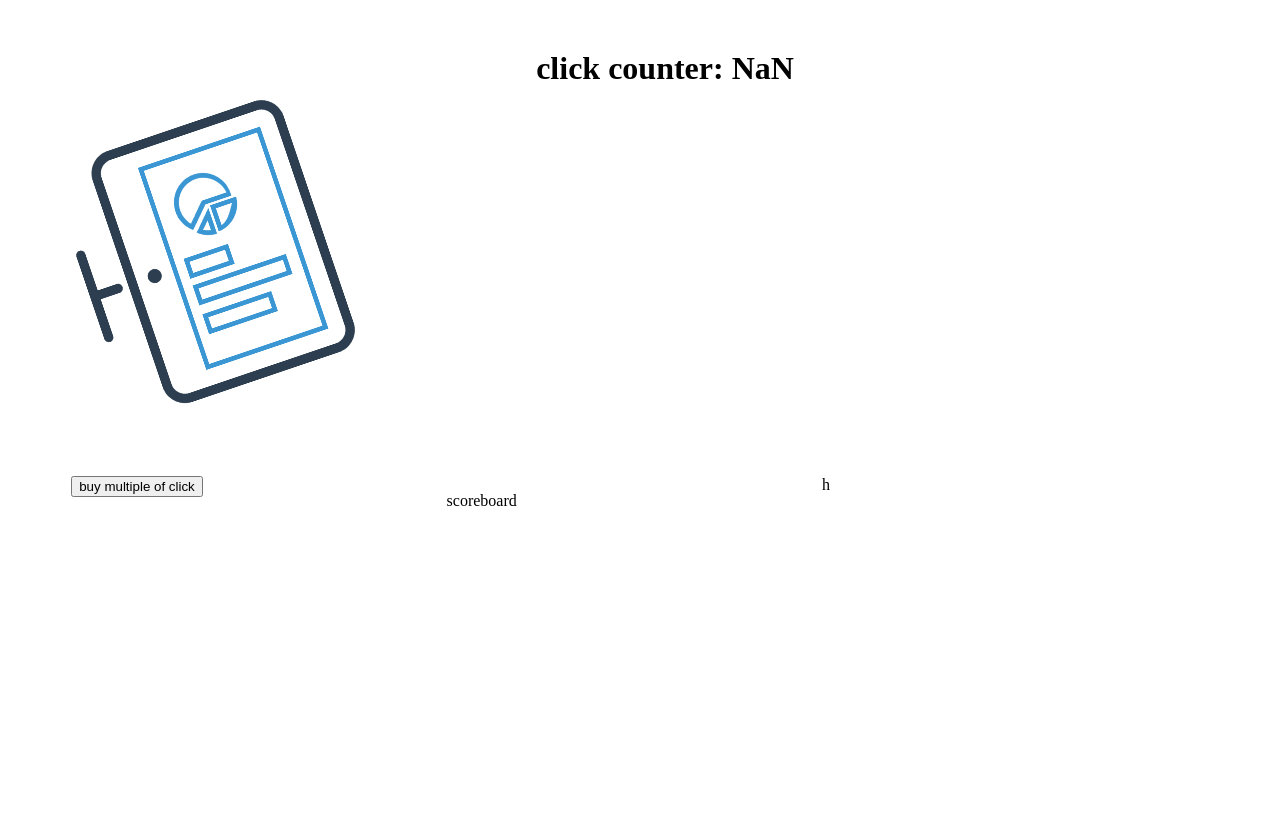
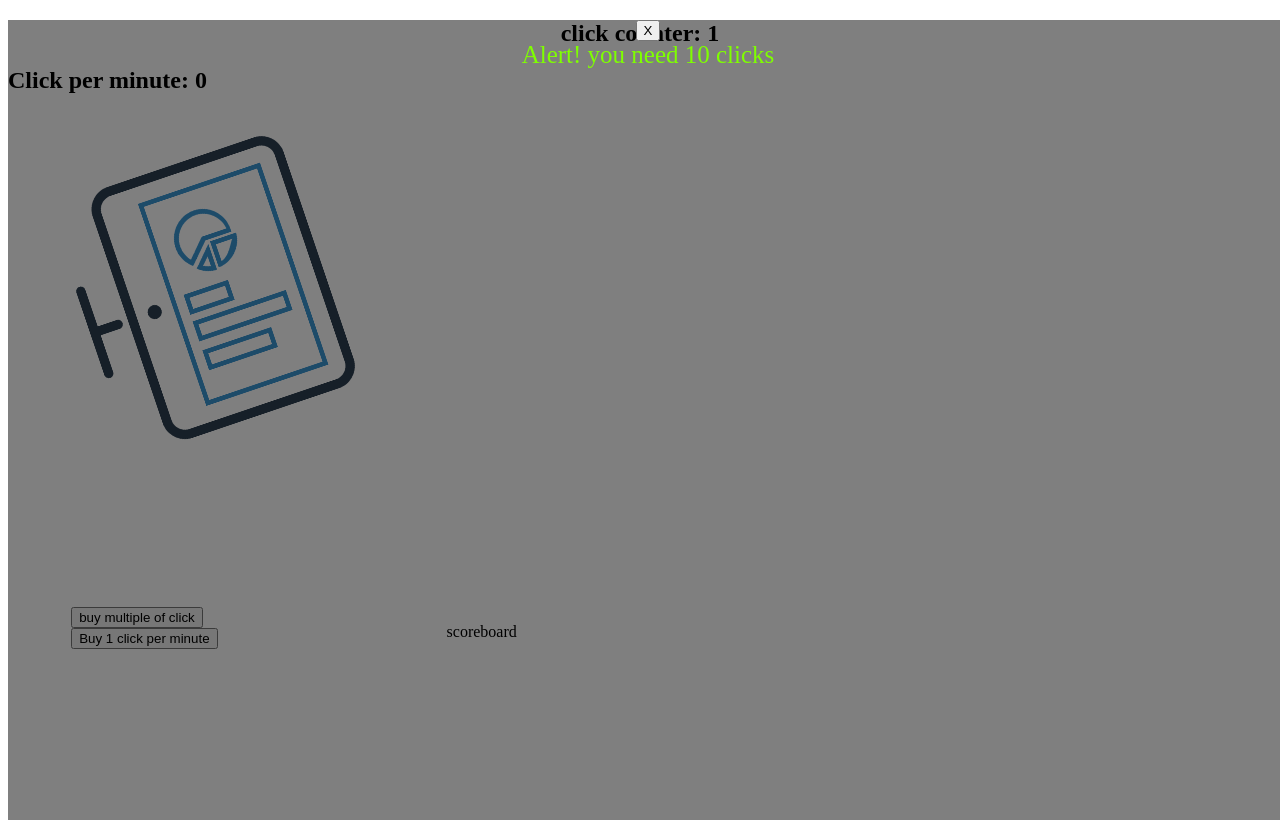
Before and after one commit to DmytroHoretskyi/JS_Clicker, a plain HTML site: page index.html in a window 1280 px wide. Both pictures are taken after a click on the button "buy multiple of click". Drawn offline with Linux system fonts and the light colour scheme.

Commit message:
added click per minute button and algorithm(need to fix)

```diff
--- a/index.html
+++ b/index.html
@@ -12,16 +12,20 @@
 <div id="siteBlocker" class="hidden"></div>
 <div id="popUp" class="hidden"><button id="close">X</button>
     <br><span id="mistake"></span></div>
-
+<article>
+    <h1 id="counter">click counter: 0</h1>
+    <h1 id="clickPerMinute">Click per minute: 0</h1>
+</article>
 <div class="clicker">
-    <h1 id="counter">click counter: 0</h1>
-    <img alt="click" src="images/clickIMG.png" id="clickButton" width="300px" height="300px">
+    <img alt="click" src="images/clickIMG.png" id="clickButton" >
 </div>
 <div class="upgrades">
-    <div><button id="upgradeButton">buy multiple of click</button></div>
+    <div><button id="upgradeButton">buy multiple of click</button>
+        <br>
+        <button id="60SecUpgrade">Buy 1 click per minute</button>
+    </div>
+
     <div><p>scoreboard</p></div>
-    <div>h</div>
-
 </div>
 <script src="main.js"></script>
 </body>
--- a/main.js
+++ b/main.js
@@ -1,36 +1,58 @@
-let h1Counter = document.getElementById('counter');
-let buttonId = document.getElementById('clickButton');
-let upgradeButton = document.getElementById('upgradeButton');
-let cautionMessage = document.getElementById('siteBlocker');
-let popUp = document.getElementById('popUp')
-let popUpError = document.getElementById('close')
-let popUpText = document.getElementById('mistake')
-let counter = parseInt(sessionStorage.getItem('counter'));
-let upgrade0 = parseInt(sessionStorage.getItem('upgrade'));
+const h1Counter = document.getElementById('counter');
+const buttonId = document.getElementById('clickButton');
+const upgradeButton = document.getElementById('upgradeButton');
+const cautionMessage = document.getElementById('siteBlocker');
+const popUp = document.getElementById('popUp');
+const popUpError = document.getElementById('close');
+const popUpText = document.getElementById('mistake');
+let clickPerMinute = document.getElementById('clickPerMinute')
+let timeUpgrade60sec = document.getElementById('60SecUpgrade')
 
-popUpError.addEventListener('click',function (){
+let userData = {
+   clickCount: 0,
+   clickUpgradeButton:{
+      upgradeCount: 1,
+      upgradeMultiply: 2,
+      upgradeCountSum: 10,
+   },
+
+};
+
+if ('userData' in sessionStorage) {
+   userData = JSON.parse(sessionStorage.getItem('userData'));
+}
+
+h1Counter.textContent = 'click counter: ' + userData.clickCount;
+
+popUpError.addEventListener('click',() => {
    cautionMessage.classList.add('hidden');
    popUp.classList.add('hidden');
-})
+});
 
-upgradeButton.addEventListener('click', function (){
-let upgradeStocks = 10;
-   if (upgradeStocks > counter){
+upgradeButton.addEventListener('click', () => {
+   if (userData.clickUpgradeButton.upgradeCountSum > userData.clickCount){
       popUp.classList.remove('hidden');
       cautionMessage.classList.remove('hidden')
-   popUpText.textContent = `Alert! you need ${upgradeStocks} clicks`;
-   }
-   else {
-      counter -= upgradeStocks;
-      upgrade0 += 1;
-      h1Counter.textContent = 'click counter: ' + counter;
+      popUpText.textContent = `Alert! you need ${userData.clickUpgradeButton.upgradeCountSum} clicks`;
+
+   } else {
+      userData.clickCount -= userData.clickUpgradeButton.upgradeCountSum;
+      userData.clickUpgradeButton.upgradeCount += 1;
+      h1Counter.textContent = 'click counter: ' + userData.clickCount;
+      userData.clickUpgradeButton.upgradeCountSum *= userData.clickUpgradeButton.upgradeMultiply
    }
 });
 
-buttonId.addEventListener('click', function (){
-   counter += upgrade0;
-   h1Counter.textContent = 'click counter: '+ counter;
-   sessionStorage.setItem('counter', counter);
-   alert(typeof (sessionStorage.getItem('counter')))
-   sessionStorage.setItem('upgrade', upgrade0)
+function clickPerTime(){
+   userData.counter++
+   userData.clickCount += userData.clickUpgradeButton.upgradeCount;
+   h1Counter.textContent = 'click counter: '+ userData.clickCount;
+   sessionStorage.setItem('userData', JSON.stringify(userData));
+}
+setInterval(clickPerTime,6000)
+
+buttonId.addEventListener('click', () => {
+   userData.clickCount += userData.clickUpgradeButton.upgradeCount;
+   h1Counter.textContent = 'click counter: '+ userData.clickCount;
+   sessionStorage.setItem('userData', JSON.stringify(userData));
 });
--- a/style.css
+++ b/style.css
@@ -2,6 +2,8 @@
     margin-top: 50px ;
     margin-left: 50px;
     text-align: start;
+    width: 400px;
+    height: 400px;
 }
 #counter{
     text-align: center;
@@ -28,6 +30,12 @@
 }
 #clickButton{
     position: center;
+    width: 300px;
+    height: 300px;
+}
+#clickButton:active{
+    height: 250px;
+    width: 250px;
 }
 .hidden{
     display: none;
```
